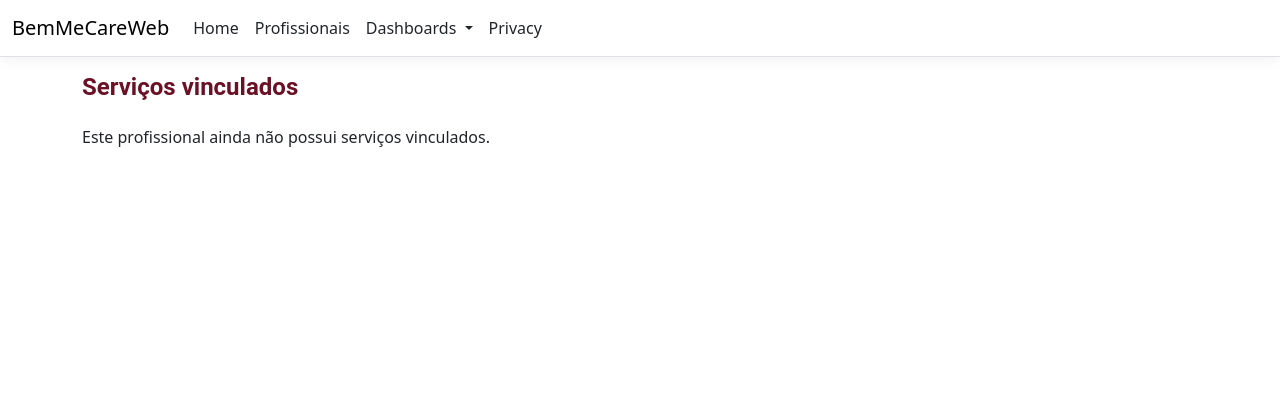
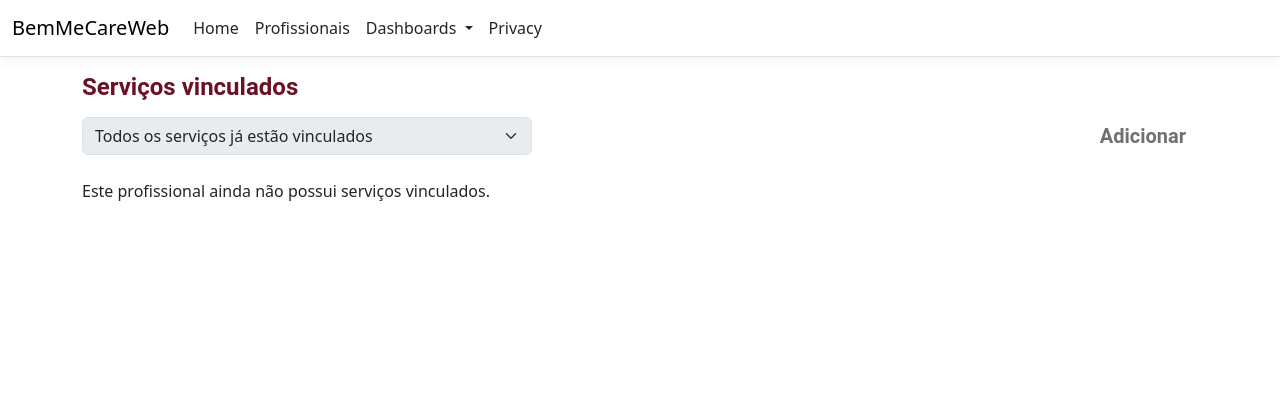
Before and after one commit to marcosdosea/BemMeCare, an ASP.NET Core app: page /Anamnese in a window 1280 px wide. Shown: the top 420 px of the page. Run offline with ASP.NET Core 8, Linux system fonts and the light colour scheme; style sheets or scripts are compiled from the project's sources; some libraries are stand-ins or nearby versions.

Commit message:
Atualização da view de Serviços vinculados conforme o protótipo.

```diff
--- a/Codigo/BemMeCareWeb/Views/Anamnese/Index.cshtml
+++ b/Codigo/BemMeCareWeb/Views/Anamnese/Index.cshtml
@@ -4,9 +4,31 @@
     ViewData["Title"] = "Serviços vinculados";
     var idProfissional = (uint)ViewBag.IdProfissional;
     var nomesServicos = (Dictionary<uint, string>)ViewBag.NomesServicos;
+    var idsVinculados = Model.Select(m => m.IdServico).ToHashSet();
+    var servicosDisponiveis = nomesServicos
+        .Where(s => !idsVinculados.Contains(s.Key))
+        .ToList();
 }
 
 <h1>Serviços vinculados</h1>
+
+<form asp-action="AdicionarServico" method="post" class="d-flex align-items-center justify-content-between gap-3 my-3">
+    <input type="hidden" name="idProfissional" value="@idProfissional" />
+    <select name="idServico" class="form-select" style="max-width: 450px;" @(servicosDisponiveis.Any() ? "" : "disabled")>
+        @if (!servicosDisponiveis.Any())
+        {
+            <option value="0">Todos os serviços já estão vinculados</option>
+        }
+        else
+        {
+            @foreach (var servico in servicosDisponiveis)
+            {
+                <option value="@servico.Key">@servico.Value</option>
+            }
+        }
+    </select>
+    <button type="submit" class="btn btn-bmc-medio" @(servicosDisponiveis.Any() ? "" : "disabled")>Adicionar</button>
+</form>
 
 @if (!Model.Any())
 {
@@ -19,14 +41,29 @@
     var preco = item.Preco == 0
         ? "A definir"
         : item.Preco.ToString("C", new System.Globalization.CultureInfo("pt-BR"));
-    var exigeSinal = item.PercentualSinal == 0
-        ? "Nenhum atendimento"
-        : item.QuandoPagarSinal == "TODO_AGENDAMENTO" ? "Todos atendimentos" : "Primeiro atendimento";
+    var opcaoSinalAtual = item.PercentualSinal <= 0
+        ? "NENHUM"
+        : (item.QuandoPagarSinal == "TODO_AGENDAMENTO" ? "TODO_AGENDAMENTO" : "PRIMEIRO_AGENDAMENTO");
+    var percentualPadraoQuandoLigar = item.PercentualSinal <= 0 ? 50 : item.PercentualSinal;
 
-    <div class="border rounded p-3 mb-3 d-flex justify-content-between align-items-start gap-3">
+    <div class="d-flex align-items-center gap-2 mb-3">
+        <div class="border rounded p-3 flex-grow-1 d-flex justify-content-between align-items-start gap-3">
             <div>
                 <div><strong>Nome:</strong> @nome</div>
-            <div><strong>Preço:</strong> @preco</div>
+                <div class="d-flex align-items-center gap-2">
+                    <span><strong>Preço:</strong> @preco</span>
+                    <a href="javascript:void(0)" title="Editar preço"
+                       onclick="document.getElementById('form-preco-@item.IdServico').classList.toggle('d-none');">✎</a>
+                </div>
+                <form id="form-preco-@item.IdServico" asp-action="EditarPreco" method="post" class="d-none mt-2 d-flex align-items-center gap-2">
+                    <input type="hidden" name="idProfissional" value="@item.IdProfissional" />
+                    <input type="hidden" name="idServico" value="@item.IdServico" />
+                    <input type="hidden" name="duracao" value="@(item.Duracao > 0 ? item.Duracao : 30)" />
+                    <input type="number" name="preco" step="0.01" min="0"
+                           class="form-control form-control-sm" style="width: 120px;"
+                           value="@item.Preco.ToString("0.00", System.Globalization.CultureInfo.InvariantCulture)" />
+                    <button type="submit" class="btn btn-sm btn-bmc-medio">Salvar</button>
+                </form>
             </div>
 
             <div class="d-flex flex-column gap-2">
@@ -43,17 +80,37 @@
                        asp-route-idServico="@item.IdServico" title="Ver anamnese">✎</a>
                 </div>
 
-            <div class="d-flex gap-2">
+                <form asp-action="EditarSinal" method="post" class="d-flex gap-2 mb-0 align-items-end">
+                    <input type="hidden" name="idProfissional" value="@item.IdProfissional" />
+                    <input type="hidden" name="idServico" value="@item.IdServico" />
                     <div>
                         <small>Exige sinal?</small>
-                    <input type="text" class="form-control form-control-sm" value="@exigeSinal" disabled />
+                        <select name="quandoPagarSinal" class="form-select form-select-sm"
+                                onchange="if(this.value !== 'NENHUM' && this.form.percentualSinal.value <= 0) { this.form.percentualSinal.value = '@percentualPadraoQuandoLigar'; } this.form.submit();">
+                            <option value="PRIMEIRO_AGENDAMENTO" selected="@(opcaoSinalAtual == "PRIMEIRO_AGENDAMENTO")">Primeiro atendimento</option>
+                            <option value="TODO_AGENDAMENTO" selected="@(opcaoSinalAtual == "TODO_AGENDAMENTO")">Todos atendimentos</option>
+                            <option value="NENHUM" selected="@(opcaoSinalAtual == "NENHUM")">Nenhum atendimento</option>
+                        </select>
                     </div>
-                <div>
+                    <div style="max-width: 110px;">
                         <small>% do sinal</small>
-                    <input type="text" class="form-control form-control-sm" value="@item.PercentualSinal.ToString("0.##")%" disabled />
+                        <div class="input-group input-group-sm">
+                            <input type="number" name="percentualSinal" step="1" min="0" max="100"
+                                   class="form-control form-control-sm"
+                                   value="@item.PercentualSinal.ToString("0.##", System.Globalization.CultureInfo.InvariantCulture)"
+                                   onchange="this.form.submit()" />
+                            <span class="input-group-text">%</span>
                         </div>
                     </div>
+                </form>
             </div>
+        </div>
+
+        <form asp-action="RemoverServico" method="post" class="mb-0">
+            <input type="hidden" name="idProfissional" value="@item.IdProfissional" />
+            <input type="hidden" name="idServico" value="@item.IdServico" />
+            <button type="submit" class="btn btn-link p-1 text-decoration-none" title="Remover serviço vinculado">🗑️</button>
+        </form>
     </div>
 }
 
```
Lines whose indentation alone changed are shown as unchanged.
